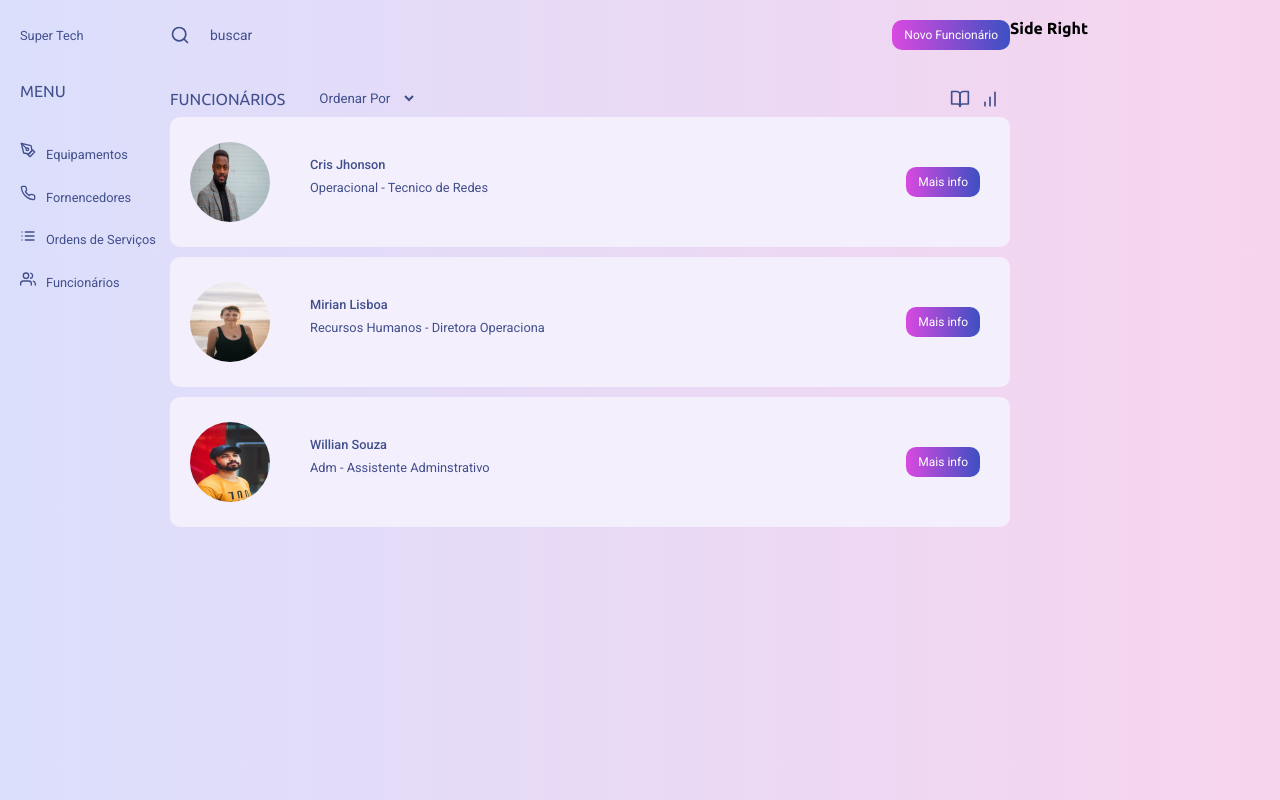
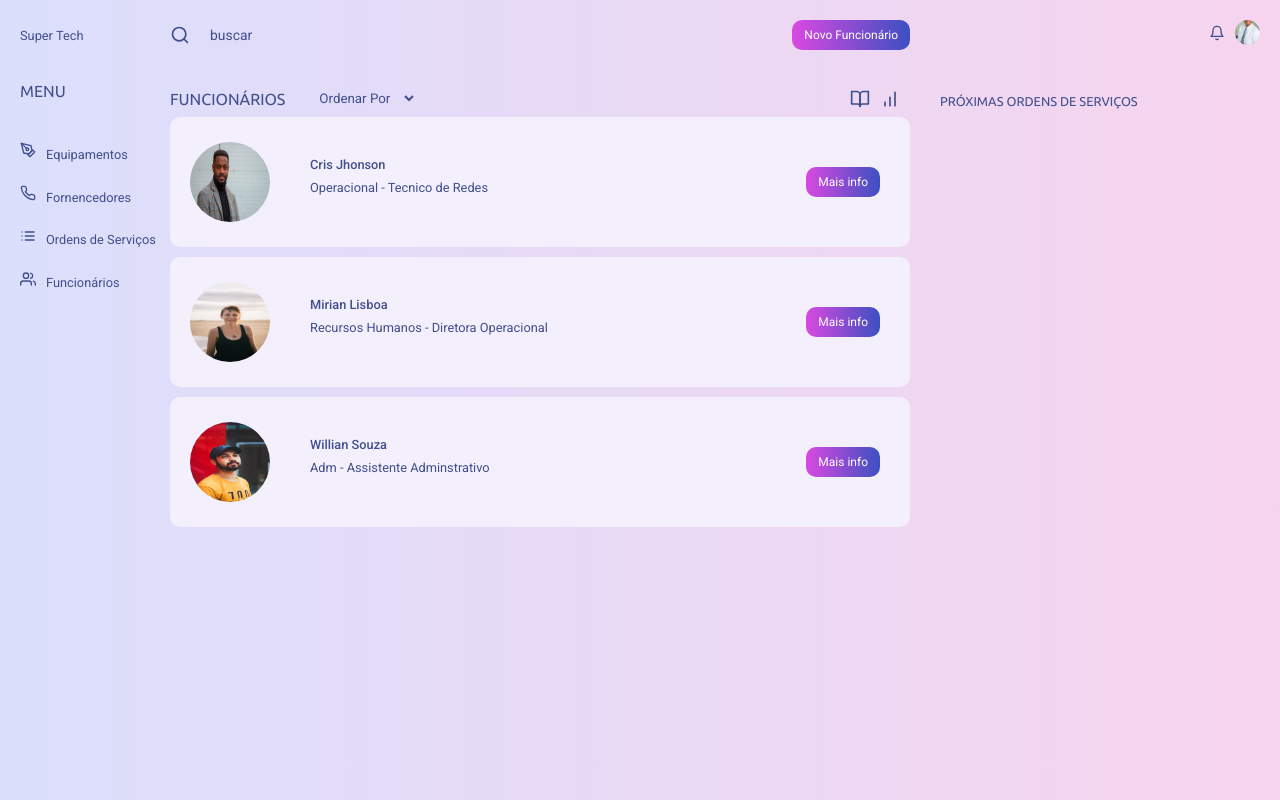
Before and after one commit to robsonmvieira/erp, a React (Create React App) app: page /admin in a window 1280 px wide. Built offline with nearby package versions, Linux system fonts and the light colour scheme.

Commit message:
feat: update right side section set up

```diff
--- a/src/pages/Admin/index.tsx
+++ b/src/pages/Admin/index.tsx
@@ -7,7 +7,8 @@ import {
   FiUsers,
   FiSearch,
   FiBookOpen,
-  FiBarChart
+  FiBarChart,
+  FiBell
 } from 'react-icons/fi'
 import {
   Container,
@@ -23,6 +24,7 @@ import {
 import M1 from '../../assets/images/m1.jpg'
 import M2 from '../../assets/images/m2.jpg'
 import W1 from '../../assets/images/w1.jpg'
+import UserImg from '../../assets/images/user.jpg'
 
 // interface LiProps extends LiHTMLAttributes<HTMLLIElement> {
 //   icons?: React.ComponentType<IconBaseProps>
@@ -65,7 +67,7 @@ const Admin: React.FC = () => {
           </div>
           <EmployeeMenu>
             <div>
-              <span>Funcionários</span>
+              <h2>Funcionários</h2>
               <select>
                 <option value="volvo">Ordenar Por</option>
               </select>
@@ -98,7 +100,7 @@ const Admin: React.FC = () => {
             <div className="employee__info">
               <div className="base__info">
                 <span>Mirian Lisboa</span>
-                <span>Recursos Humanos - Diretora Operaciona</span>
+                <span>Recursos Humanos - Diretora Operacional</span>
               </div>
 
               <div className="more__info">
@@ -124,7 +126,11 @@ const Admin: React.FC = () => {
           </EmployeeContainer>
         </Main>
         <SideRight>
-          <h1>Side Right</h1>
+          <div className="user__menu">
+            <FiBell size={16} />
+            <img src={UserImg} alt="employee avatar" srcSet="" />
+          </div>
+          <h2>Próximas Ordens de Serviços</h2>
         </SideRight>
       </Content>
     </Container>
--- a/src/pages/Admin/styles.ts
+++ b/src/pages/Admin/styles.ts
@@ -108,7 +108,7 @@ export const EmployeeMenu = styled.div`
   margin-top: 30px;
 
   > div {
-    span {
+    h2 {
       color: #414f8c;
       /* margin: 40px 0; */
       margin-right: 20px;
@@ -144,10 +144,10 @@ export const EmployeeMenu = styled.div`
 `
 export const EmployeeContainer = styled.div`
   display: flex;
+  border-radius: 10px;
   background: #f4effd;
-  border-radius: 10px;
+  margin-bottom: 10px;
   justify-content: stretch;
-  margin-bottom: 10px;
   .employee__img {
     width: 120px;
     height: 130px;
@@ -193,7 +193,37 @@ export const EmployeeContainer = styled.div`
   }
 `
 export const SideRight = styled.aside`
-  width: 250px;
+  width: 350px;
+  display: flex;
+  flex-direction: column;
+  align-items: flex-start;
+
+  h2 {
+    padding-left: 30px;
+    color: #414f8c;
+    margin: 50px 0;
+    font-weight: normal;
+    text-transform: uppercase;
+    font-size: 0.8em;
+  }
+
+  .user__menu {
+    width: 350px;
+    display: flex;
+    justify-content: flex-end;
+    align-items: center;
+
+    svg {
+      color: #414f8c;
+    }
+    img {
+      width: 25px;
+      height: 25px;
+      max-width: 100%;
+      border-radius: 50%;
+      margin-left: 10px;
+    }
+  }
   /* width: 100%;
   height: 100vh; */
 `
```
Also changed, not shown: src/assets/images/user.jpg (added).
